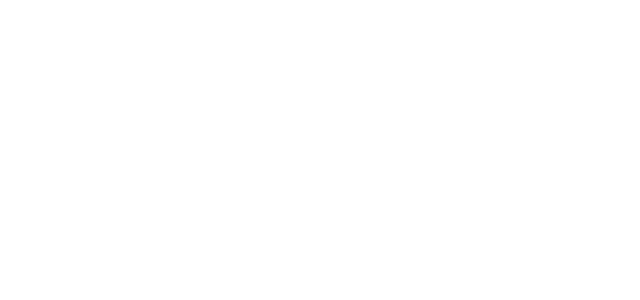
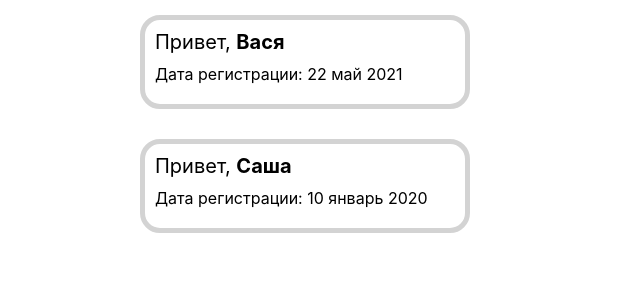
Before and after one commit to kirillgileadd/archakov-tutorials, a React (Create React App) app: page / in a window 1280 px wide. Shown: the top 300 px of the page, without its empty margins (0-640 px from the left). Built offline with nearby package versions, Linux system fonts and the light colour scheme.

Commit message:
Изменил 'Начальный шаблон' и сделал первое задание

```diff
--- a/src/App.js
+++ /dev/null
@@ -1,10 +0,0 @@
-
-function App() {
-  return (
-    <div className="App">
-
-    </div>
-  );
-}
-
-export default App;
--- a/src/index.js
+++ b/src/index.js
@@ -1,7 +1,7 @@
 import React from 'react';
 import ReactDOM from 'react-dom';
 import './index.css';
-import App from './App';
+import App from './tutorial-1/App';
 
 ReactDOM.render(
   <React.StrictMode>
--- /dev/null
+++ b/src/tutorial-1/App.js
@@ -0,0 +1,14 @@
+import React from 'react';
+import Profile from "./Components/Profile";
+import ProfileClass from "./Components/ProfileClass";
+
+const App = () => {
+    return (
+        <div>
+            <Profile name="Вася" registeredAt={new Date(2021, 5, 22)} />
+            <ProfileClass name="Саша" registeredAt={new Date(2020, 1, 10)} />
+        </div>
+    );
+};
+
+export default App;
--- /dev/null
+++ b/src/tutorial-1/Components/Profile.jsx
@@ -0,0 +1,27 @@
+import React from 'react';
+import style from './Profile.module.css'
+
+const Profile = ({name, registeredAt}) => {
+    const day = registeredAt.getDate()
+    const month = registeredAt.getMonth()
+    const year = registeredAt.getFullYear()
+
+    function montoToStr(num) {
+        return num > 12 || num < 1
+            ? null
+            : 'январь,февраль,март,апрель,май,июнь,июль,август,сентябрь,октябрь,ноябрь,декабрь'.split(',')[
+            num - 1
+                ];
+    }
+
+    return (
+        <div className={style.container}>
+            <div className={style.inner}>
+                <p className={style.name}>Привет, <span>{name}</span></p>
+                <p>Дата регистрации: {day} {montoToStr(month)} {year}</p>
+            </div>
+        </div>
+    );
+};
+
+export default Profile;
--- /dev/null
+++ b/src/tutorial-1/Components/Profile.module.css
@@ -0,0 +1,28 @@
+.container {
+    padding: 15px;
+    max-width: 1000px;
+    margin: 0 auto;
+}
+
+.inner {
+    padding: 10px;
+    border: 5px solid lightgray;
+    width: 300px;
+    display: flex;
+    flex-direction: column;
+    align-items: flex-start;
+    border-radius: 20px;
+}
+
+.name {
+    font-size: 20px;
+}
+
+.inner p {
+    margin: 0 0 10px 0;
+    padding: 0;
+}
+
+.inner span {
+    font-weight: bold;
+}
--- /dev/null
+++ b/src/tutorial-1/Components/ProfileClass.jsx
@@ -0,0 +1,34 @@
+import React, {Component} from 'react';
+import style from "./Profile.module.css";
+
+
+class ProfileClass extends Component {
+    constructor(props) {
+        super(props);
+        this.name = this.props.name
+    }
+
+    montoToStr(num) {
+        return num > 12 || num < 1
+            ? null
+            : 'январь,февраль,март,апрель,май,июнь,июль,август,сентябрь,октябрь,ноябрь,декабрь'.split(',')[
+            num - 1
+                ];
+    }
+
+    render() {
+        return (
+            <div className={style.container}>
+                <div className={style.inner}>
+                    <p className={style.name}>Привет, <span>{this.name}</span></p>
+                    <p>Дата
+                        регистрации: {this.props.registeredAt.getDate()} {this.montoToStr(this.props.registeredAt.getMonth())} {this.props.registeredAt.getFullYear()}</p>
+                </div>
+            </div>
+        );
+    }
+
+
+}
+
+export default ProfileClass;
```
